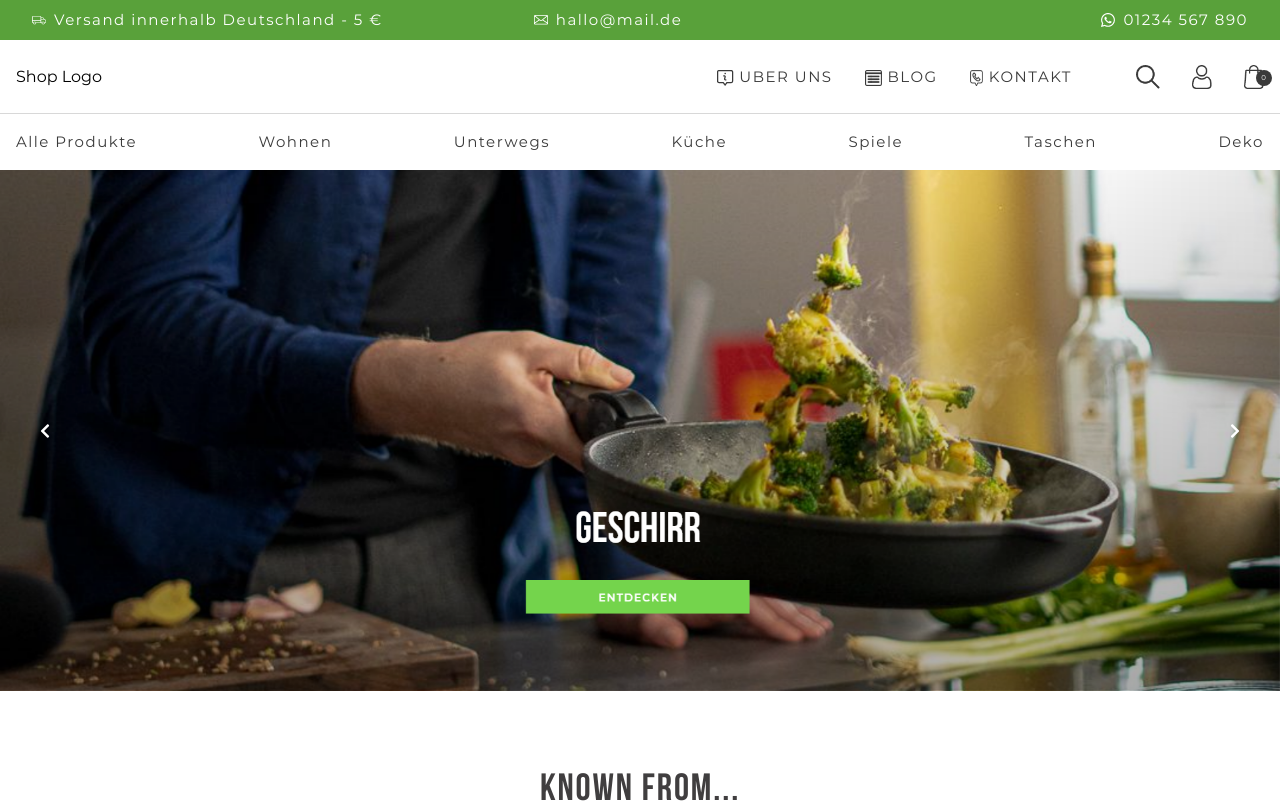
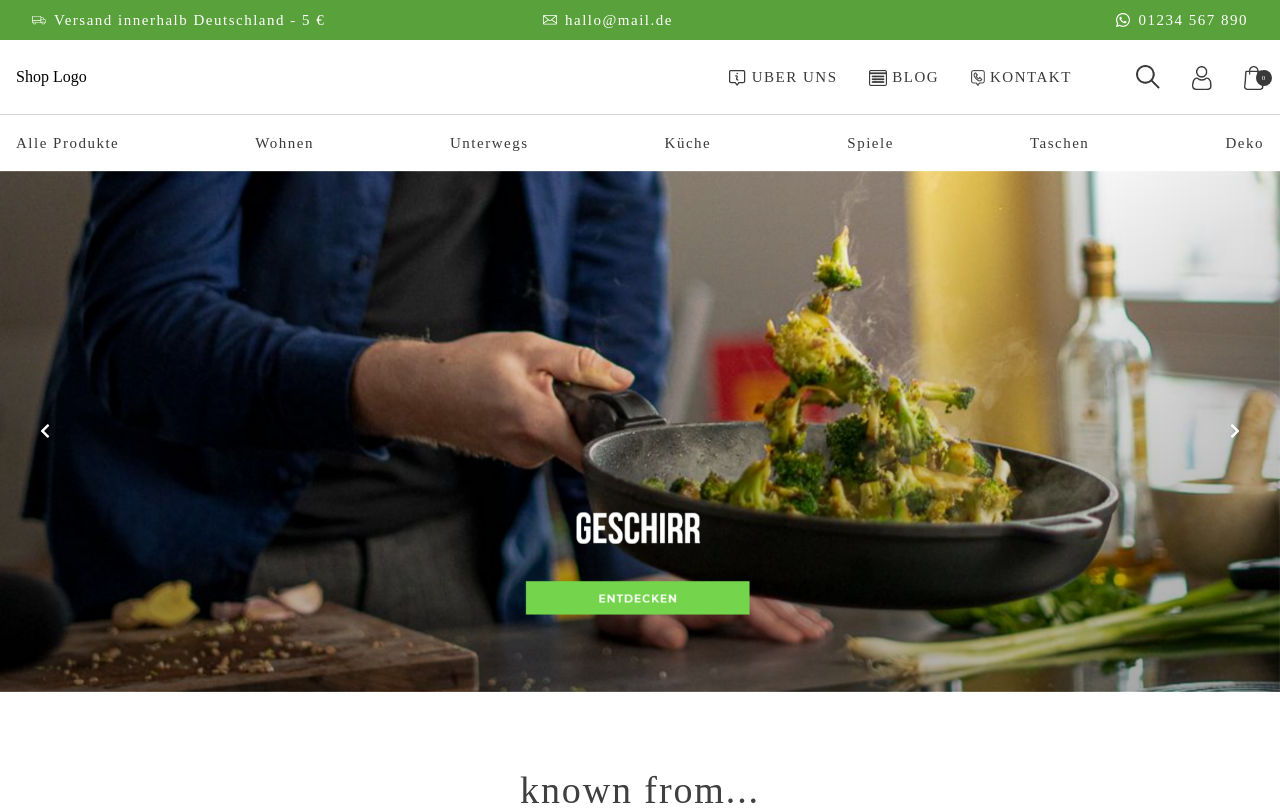
Before and after one commit to juned-dev/shop-project, a website: page public/index.html in a window 1280 px wide. Shown: the top 811 px of the page. Drawn offline with nearby package versions, Linux system fonts and the light colour scheme; files whose address does not match are found by name.

Commit message:
font style rel changed

```diff
--- a/public/index.html
+++ b/public/index.html
@@ -3,7 +3,7 @@
 <head>
   <meta charset="UTF-8" />
   <meta name="viewport" content="width=device-width, initial-scale=1.0" />
-  <link href="fonts/fonts.css" rel="stylesheet">
+  <link rel="preload" href="fonts/fonts.css" as="style">
   <!-- Slick slider css -->
   <link rel="stylesheet" type="text/css" href="//cdn.jsdelivr.net/npm/slick-carousel@1.8.1/slick/slick.css"/>
   <!-- fontawesome 5 css -->
```
